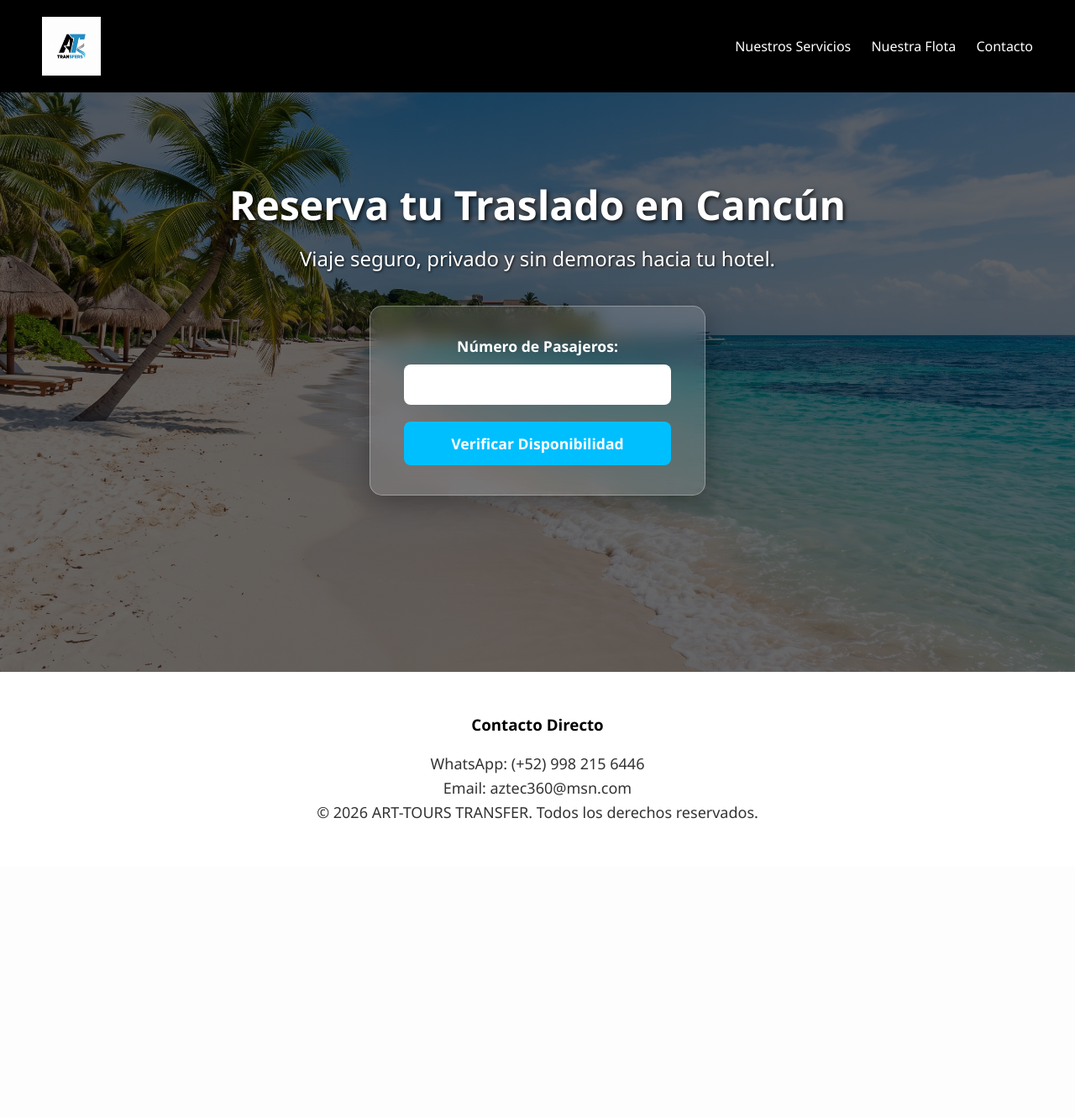
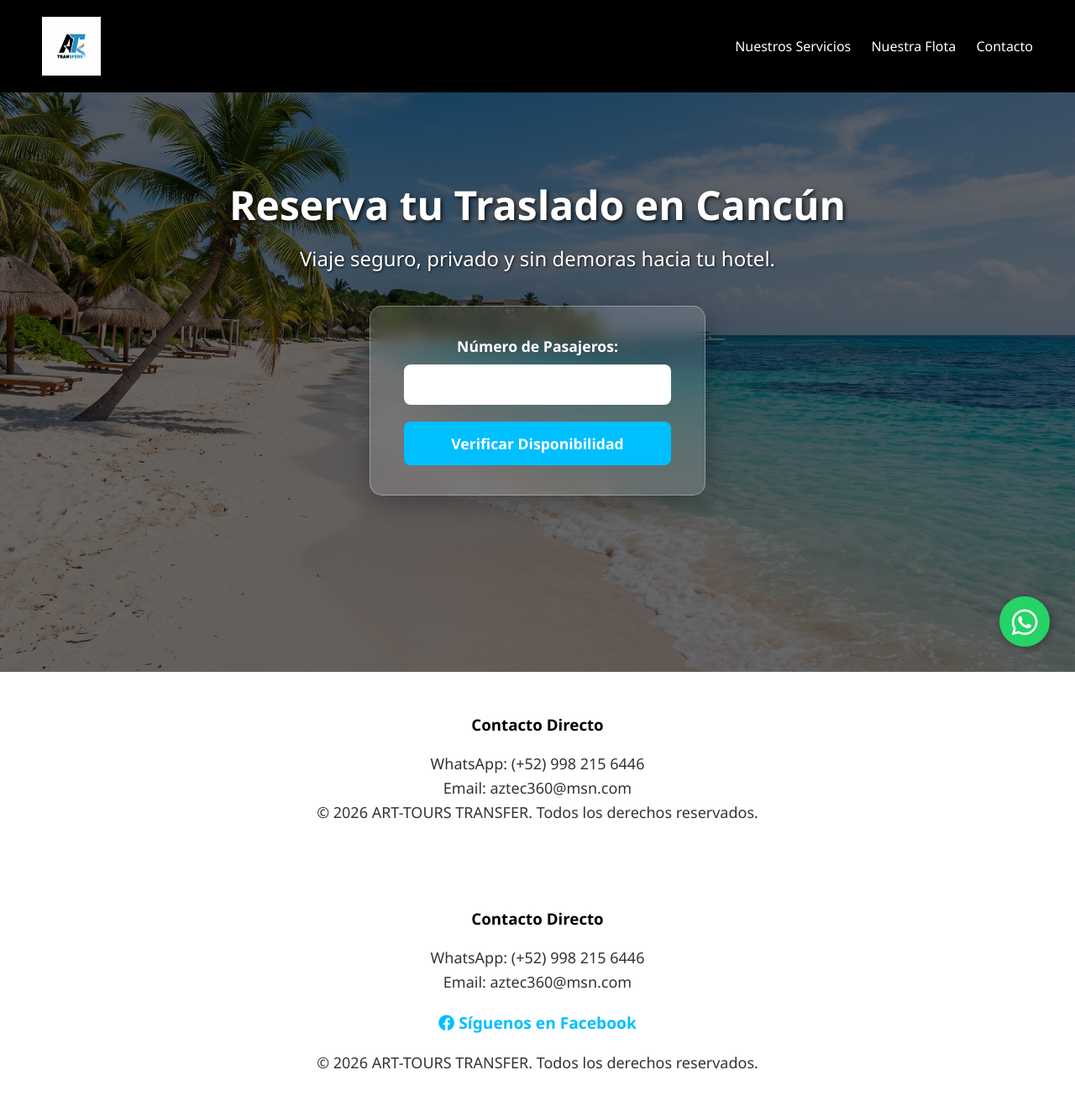
Before and after one commit to ale24hernan-ui/art-tours-transfer, a Flask app: page / in a window 1280 px wide. Shown: the whole page at 84% size. Before the commit the page ends 975 px from the top, so only its background shows below. Run offline with Flask 3, Linux system fonts and the light colour scheme; some libraries are stand-ins or nearby versions.

Commit message:
feat: Integracion de boton flotante de WhatsApp y enlace a Facebook corporativo

```diff
--- a/static/styles.css
+++ b/static/styles.css
@@ -262,3 +262,75 @@ nav a:hover {
     /* Elevamos visualmente el botón 2 píxeles hacia arriba para dar sensación táctil */
     transform: translateY(-2px);
 }
+/* =========================================
+   ESTILOS DE REDES SOCIALES Y WHATSAPP FLOTANTE
+   ========================================= */
+
+/* Reglas para el botón flotante de WhatsApp */
+.btn-flotante-whatsapp {
+    /* Fija el botón respecto a la ventana del navegador, no importa si haces scroll */
+    position: fixed;
+    /* Lo separa 30 píxeles desde el borde inferior de la pantalla */
+    bottom: 30px;
+    /* Lo separa 30 píxeles desde el borde derecho de la pantalla */
+    right: 30px;
+    /* Aplica el color verde oficial de la marca WhatsApp */
+    background-color: #25d366;
+    /* El ícono de adentro será de color blanco puro */
+    color: #ffffff;
+    /* Hacemos el botón un círculo perfecto (ancho y alto iguales) */
+    width: 60px;
+    height: 60px;
+    /* border-radius 50% redondea un cuadrado hasta hacerlo un círculo */
+    border-radius: 50%;
+    /* Centramos el ícono usando Flexbox */
+    display: flex;
+    justify-content: center;
+    align-items: center;
+    /* Hacemos el ícono de FontAwesome más grande */
+    font-size: 35px;
+    /* Agregamos una sombra oscura para que parezca que flota sobre la página */
+    box-shadow: 2px 2px 10px rgba(0, 0, 0, 0.3);
+    /* Preparamos una animación suave para cuando el mouse pase por encima */
+    transition: transform 0.3s ease, box-shadow 0.3s ease;
+    /* Aseguramos que siempre esté por encima de fotos y textos (Z-index alto) */
+    z-index: 1000;
+    /* Quitamos el subrayado típico de los enlaces HTML */
+    text-decoration: none;
+}
+
+/* Efecto Hover: Lo que pasa cuando el turista pone el mouse sobre el botón de WhatsApp */
+.btn-flotante-whatsapp:hover {
+    /* El botón crece un 10% (scale 1.1) para invitar al clic */
+    transform: scale(1.1);
+    /* La sombra se hace más grande, dando la ilusión de que el botón se acerca al usuario */
+    box-shadow: 2px 2px 15px rgba(0, 0, 0, 0.5);
+    /* Aseguramos que el ícono siga siendo blanco */
+    color: #ffffff;
+}
+
+/* Estilos para el contenedor de redes en el pie de página (Footer) */
+.redes-sociales {
+    /* Margen para separarlo de los correos y del texto de derechos reservados */
+    margin: 20px 0;
+}
+
+/* Estilos para el enlace/botón de Facebook */
+.icono-facebook {
+    /* Usamos el color Azul Cian oficial de tu marca en lugar del azul de Facebook para mantener identidad visual */
+    color: #00bfff;
+    /* Quitamos el subrayado */
+    text-decoration: none;
+    /* Tamaño de letra legible */
+    font-size: 1.2rem;
+    /* Fuente en negritas para destacar */
+    font-weight: bold;
+    /* Transición suave para el cambio de color */
+    transition: color 0.3s ease;
+}
+
+/* Efecto Hover para el enlace de Facebook */
+.icono-facebook:hover {
+    /* Se oscurece ligeramente al pasar el cursor */
+    color: #0099cc;
+}
--- a/templates/index.html
+++ b/templates/index.html
@@ -73,3 +73,33 @@
 
 </body> <!-- Cierra el cuerpo visible. -->
 </html> <!-- Fin absoluto del documento HTML. -->
+<!-- ========================================================================= -->
+    <!-- BOTÓN FLOTANTE DE WHATSAPP -->
+    <!-- ========================================================================= -->
+    <!-- Usamos target="_blank" para que WhatsApp Web se abra en una pestaña nueva y no saque al cliente de tu página -->
+    <!-- El enlace wa.me incluye tu número oficial de Cancún y un texto codificado (%20 son espacios) para el mensaje automático -->
+    <a href="https://wa.me/5219982156446?text=Hola,%20quiero%20información%20sobre%20un%20traslado" target="_blank" class="btn-flotante-whatsapp">
+        <!-- Llamamos al ícono vectorial de WhatsApp desde la librería FontAwesome que ya tienes vinculada en el <head> -->
+        <i class="fab fa-whatsapp"></i>
+    </a>
+
+    <!-- Abre la sección final informativa al fondo de la página. -->
+    <section id="contacto">
+        <h3>Contacto Directo</h3> <!-- Título de la sección. -->
+        <!-- Mostramos el WhatsApp corporativo oficial establecido en tus reglas de negocio. -->
+        <p>WhatsApp: (+52) 998 215 6446</p>
+        <!-- Mostramos el correo electrónico corporativo. -->
+        <p>Email: aztec360@msn.com</p>
+
+        <!-- Contenedor nuevo exclusivo para redes sociales en el pie de página -->
+        <div class="redes-sociales">
+            <!-- Enlace oficial a la página de Facebook de Arturo Monroy / Art-Tours Transfers -->
+            <a href="https://www.facebook.com/profile.php?id=100094865442979" target="_blank" class="icono-facebook">
+                <!-- Ícono de Facebook de FontAwesome -->
+                <i class="fab fa-facebook"></i> Síguenos en Facebook
+            </a>
+        </div>
+
+        <!-- Texto legal que otorga autoridad y profesionalismo a la marca. -->
+        <p>© 2026 ART-TOURS TRANSFER. Todos los derechos reservados.</p>
+    </section> <!-- Cierra la sección de contacto. -->
```
